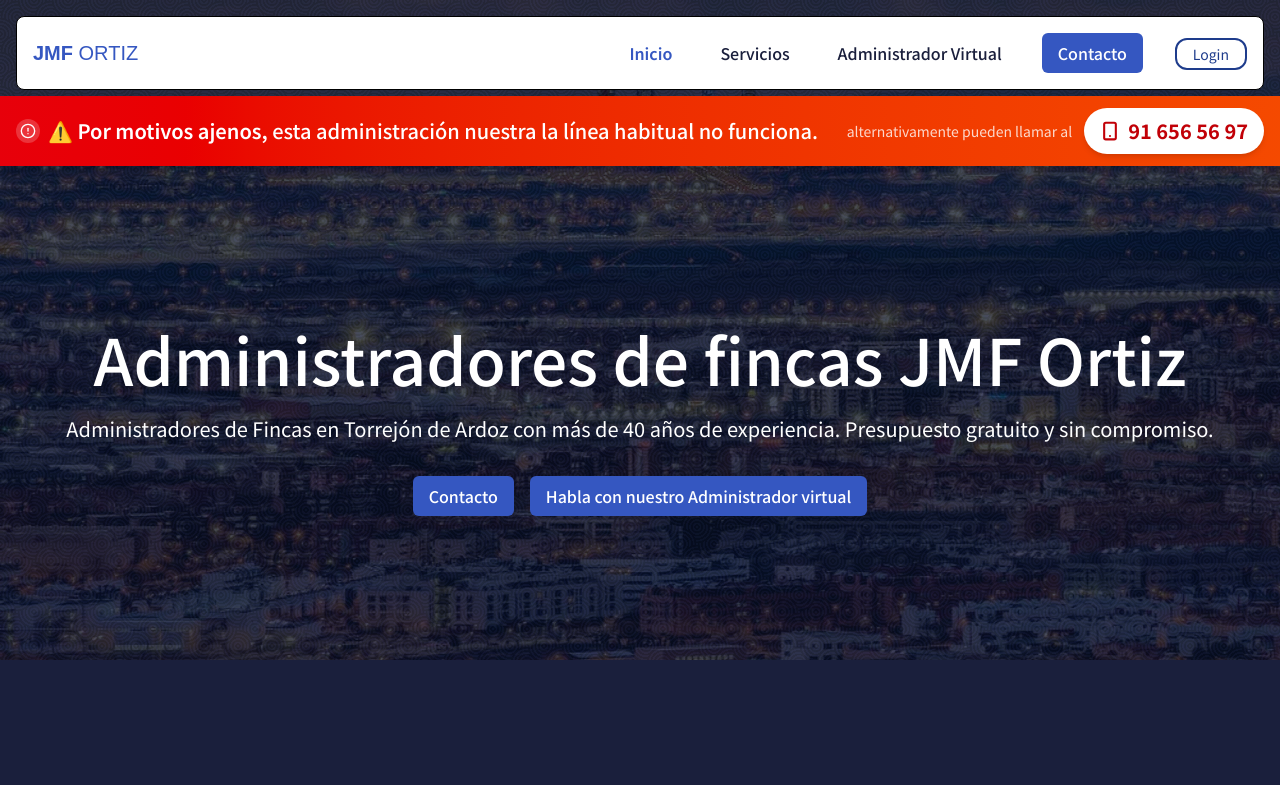
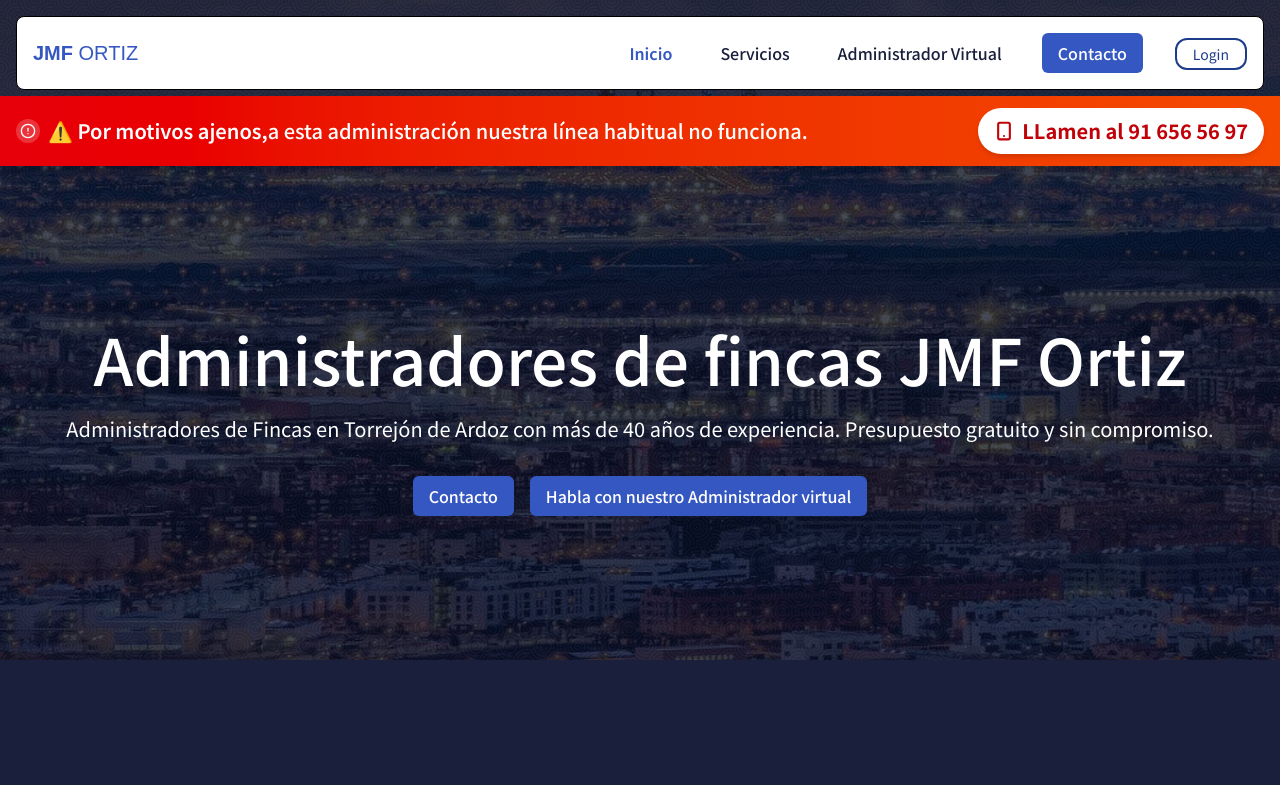
Before and after one commit to jaso69/jmf-ortiz, an Astro site: page / in a window 1280 px wide. Shown: the top 785 px of the page. Built offline with nearby package versions, Linux system fonts and the light colour scheme; Astro itself is replaced by a stand-in of ours; a web font is replaced by a local one.

Commit message:
bugs banner

```diff
--- a/src/components/sections/Hero.astro
+++ b/src/components/sections/Hero.astro
@@ -56,12 +56,12 @@ const opacity = content.overlayOpacity ?? 1; // Default opacity if not specified
         </svg>
       </span>
       <span>
-        ⚠️ <strong class="font-semibold">Por motivos ajenos,</strong> esta administración nuestra la línea habitual no funciona.
+        ⚠️ <strong class="font-semibold">Por motivos ajenos,</strong>a esta administración nuestra línea habitual no funciona.
       </span>
     </div>
 
     <div class="flex items-center gap-3 shrink-0">
-      <span class="hidden sm:inline text-white/80 text-sm">alternativamente pueden llamar al</span>
+      <span class="hidden sm:inline text-white"></span>
       <a
         href="tel:916565697"
         class="inline-flex items-center gap-2 bg-white text-red-700 hover:bg-red-50 px-4 py-2 rounded-full font-bold text-base shadow-md transition-all duration-200 hover:scale-105"
@@ -70,7 +70,7 @@ const opacity = content.overlayOpacity ?? 1; // Default opacity if not specified
           <rect x="5" y="2" width="14" height="20" rx="2" ry="2"></rect>
           <line x1="12" y1="18" x2="12.01" y2="18"></line>
         </svg>
-        91 656 56 97
+         LLamen al 91 656 56 97
       </a>
     </div>
 
```
